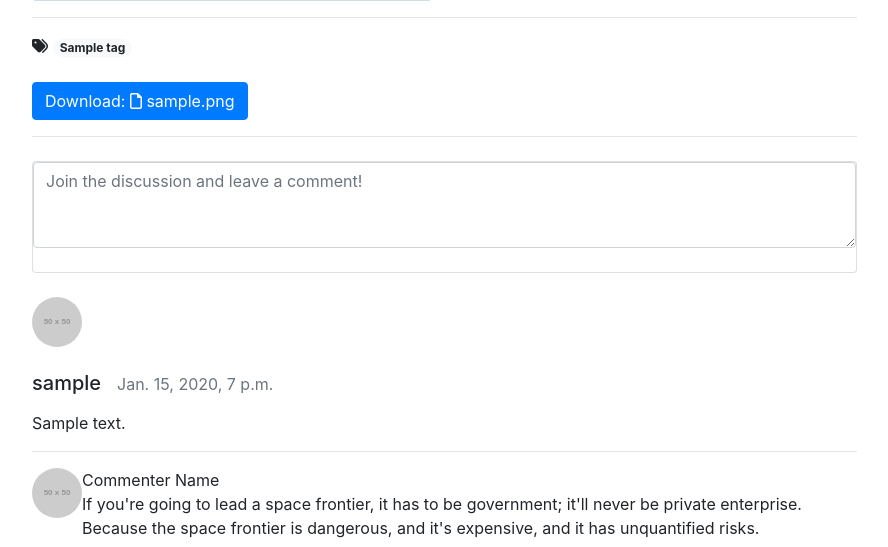
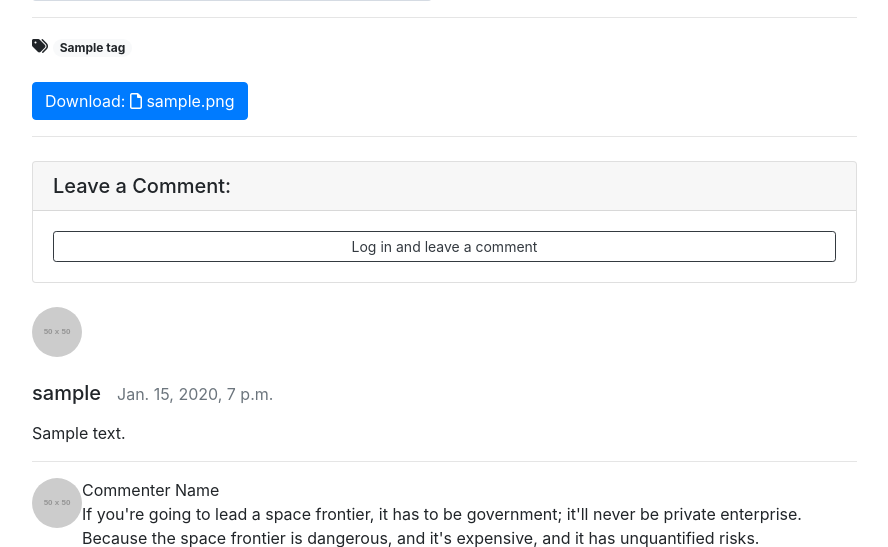
Before and after one commit to ojihyun0823/do_it_django_a_to_z_1, a Django app: page /blog/1/ in a window 1280 px wide. Shown: the part 603-1150 px from the top of the page, without its empty margins (53-941 px from the left). Run offline with Django 4.2, Linux system fonts and the light colour scheme; tables that the repository leaves empty hold one stand-in row (values such as "Sample post"); grey boxes marked "Sample" are stand-in pictures; grey boxes labelled with a size stand in for pictures from a placeholder-image service; some libraries are stand-ins or nearby versions.

Commit message:
comment in post detailed with comment form

```diff
--- a/blog/templates/blog/post_detail.html
+++ b/blog/templates/blog/post_detail.html
@@ -1,4 +1,5 @@
 {% extends 'blog/base.html' %}
+{% load crispy_forms_tags %}
 {% block head_title %}
     {{ post.title }} - Blog
 {% endblock %}
@@ -87,12 +88,25 @@
 <!--                            <div class="card-body">-->
     <div id="comment-area">
                                 <!-- Comment form-->
-                                <div class="card my-4">
-                                <form class="mb-4"><textarea class="form-control" rows="3" placeholder="Join the discussion and leave a comment!"></textarea></form>
-                                </div>
+                             <div class="card my-4">
+            <h5 class="card-header">Leave a Comment:</h5>
+            <div class="card-body">
+                {% if user.is_authenticated %}
+                <form id="comment-form" method="POST" action="{{ post.get_absolute_url }}new_comment/">
+                    {% csrf_token %}
+                    <div class="form-group">
+                        {{ comment_form | crispy }}
+                    </div>
+                    <button type="submit" class="btn btn-primary">Submit</button>
+                </form>
+                {% else %}
+                    <a role="button" class="btn btn-outline-dark btn-block btn-sm" href="#" data-toggle="modal" data-target="#loginModal">Log in and leave a comment</a>
+                {% endif %}
+            </div>
+        </div>
 
-                            {% if post.comment_set.exists %}
-                                {% for comment in post.comment_set.iterator %}
+        {% if post.comment_set.exists %}
+            {% for comment in post.comment_set.iterator %}
 
                               <!-- Single comment-->
                                 <div class="media mb-4" id="comment-{{ comment.pk }}">
--- a/blog/urls.py
+++ b/blog/urls.py
@@ -6,6 +6,7 @@ urlpatterns = [
     path('create_post/', views.PostCreate.as_view()),
     path('tag/<str:slug>/', views.tag_page),
     path('category/<str:slug>/', views.category_page),
+    path('<int:pk>/new_comment/', views.new_comment),
     path('<int:pk>/', views.PostDetail.as_view()),
     path('', views.PostList.as_view()),
 ]
--- a/blog/views.py
+++ b/blog/views.py
@@ -2,7 +2,9 @@ from django.shortcuts import render, redirect
 from django.views.generic import ListView, DetailView, CreateView, UpdateView
 from django.contrib.auth.mixins import LoginRequiredMixin, UserPassesTestMixin
 from django.utils.text import slugify
+from django.shortcuts import get_object_or_404
 from .models import Post, Category, Tag
+from .forms import CommentForm
 from django.core.exceptions import PermissionDenied
 
 
@@ -24,7 +26,9 @@ class PostDetail(DetailView):
         context = super(PostDetail, self).get_context_data()
         context['categories'] = Category.objects.all()
         context['no_category_post_count'] = Post.objects.filter(category=None).count()
+        context['comment_form'] = CommentForm
         return context
+
 
 
 class PostCreate(LoginRequiredMixin, UserPassesTestMixin, CreateView):
@@ -131,6 +135,27 @@ def tag_page(request, slug):
             'no_category_post_count': Post.objects.filter(category=None).count(),
         }
     )
+
+def new_comment(request, pk):
+    if request.user.is_authenticated:
+        post = get_object_or_404(Post, pk=pk)
+
+        if request.method == 'POST':
+            comment_form = CommentForm(request.POST)
+            if comment_form.is_valid():
+                comment = comment_form.save(commit=False)
+                comment.post = post
+                comment.author = request.user
+                comment.save()
+                return redirect(comment.get_absolute_url())
+        else:
+            return redirect(post.get_absolute_url())
+    else:
+        raise PermissionDenied
+
+
+
+
 # def index(request):
 #     posts = Post.objects.all().order_by('-pk')
 #
```
Also changed, not shown: blog/forms.py (added, +7 -0 lines), blog/tests.py (+45 -0 lines).
